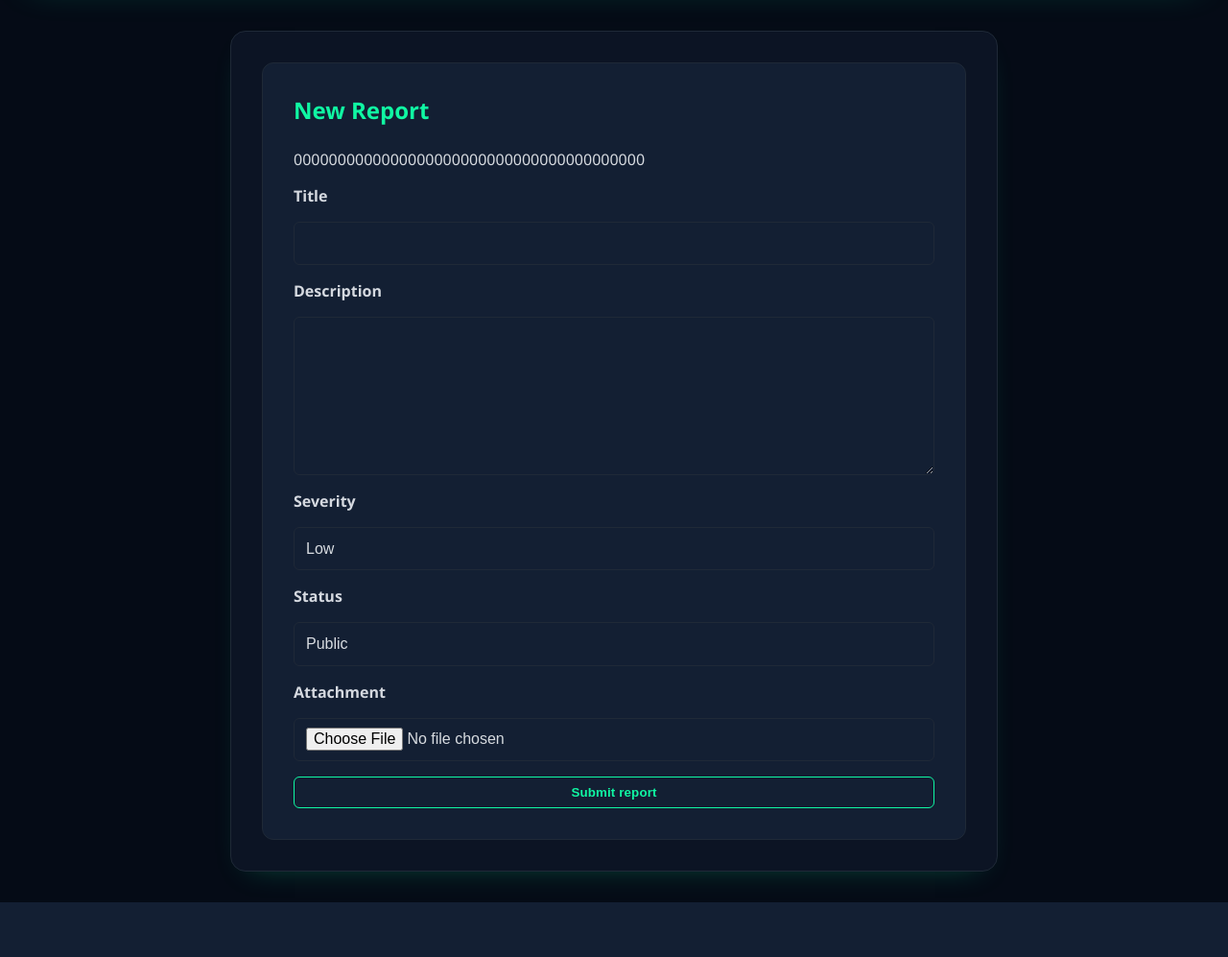
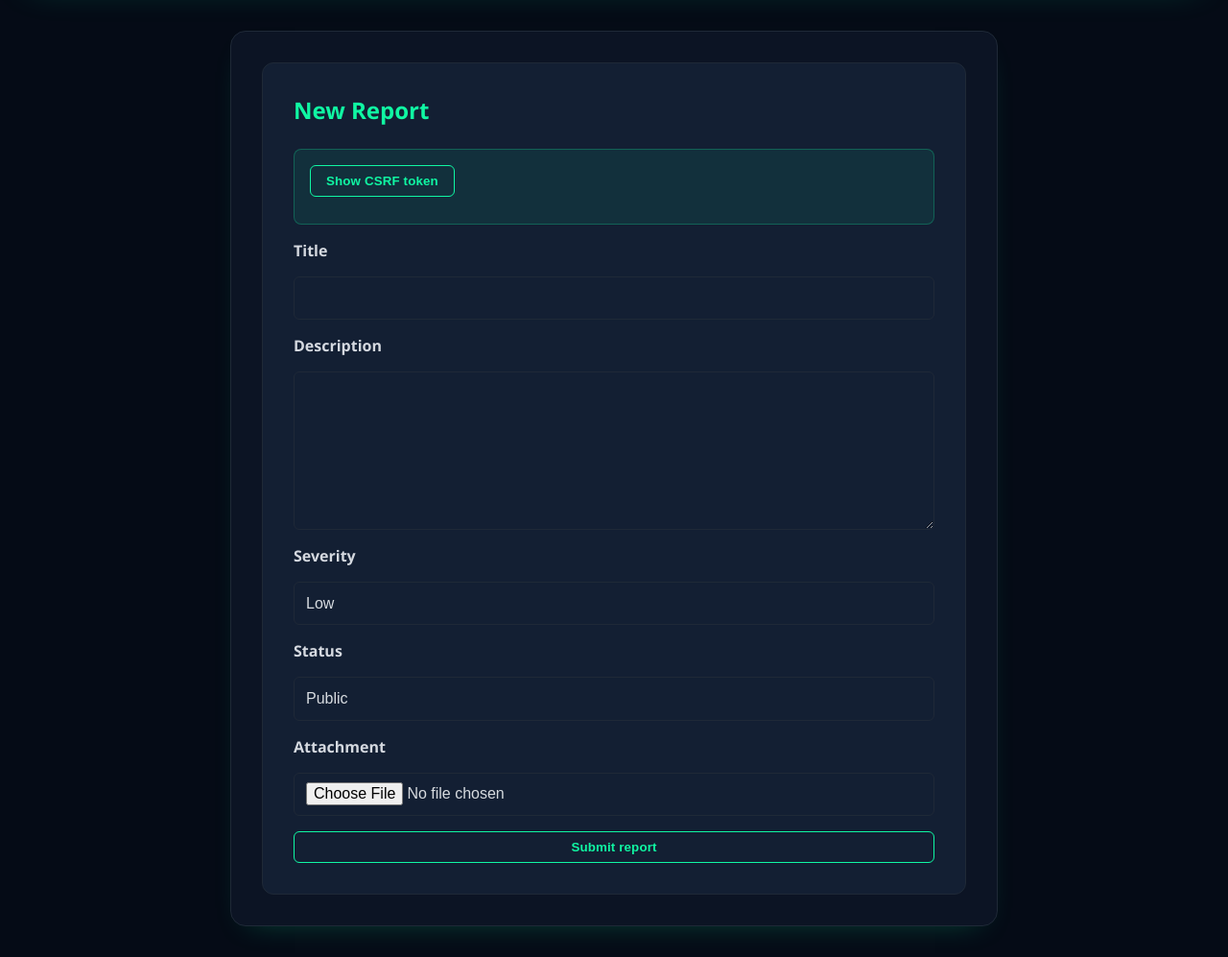
Before and after one commit to marcus-rk/SecureLeak, a Flask app: page /reports/new in a window 1280 px wide. Shown: the part 119-1116 px from the top of the page at 96% size. Before the commit the page ends 1059 px from the top, so only its background shows below. Run offline with Flask 3, Linux system fonts and the light colour scheme.

Commit message:
Refactor CSRF token handling in report form: improve security and visibility

```diff
--- a/templates/report_new.html
+++ b/templates/report_new.html
@@ -1,10 +1,15 @@
 {% extends "layout.html" %}
 
 {% block content %}
+{% set token = csrf_token() %}
 <section class="reports">
     <h2>New Report</h2>
     <form method="post" enctype="multipart/form-data">
-        {{ csrf_token() }}
+        <input type="hidden" name="csrf_token" value="{{ token }}">
+        <div class="csrf-toggle" data-token-container>
+            <button type="button" data-token-toggle>Show CSRF token</button>
+            <code data-token-value hidden>csrf token: {{ token }}</code>
+        </div>
         <label for="title">Title</label>
         <input id="title" name="title" required>
 
```
